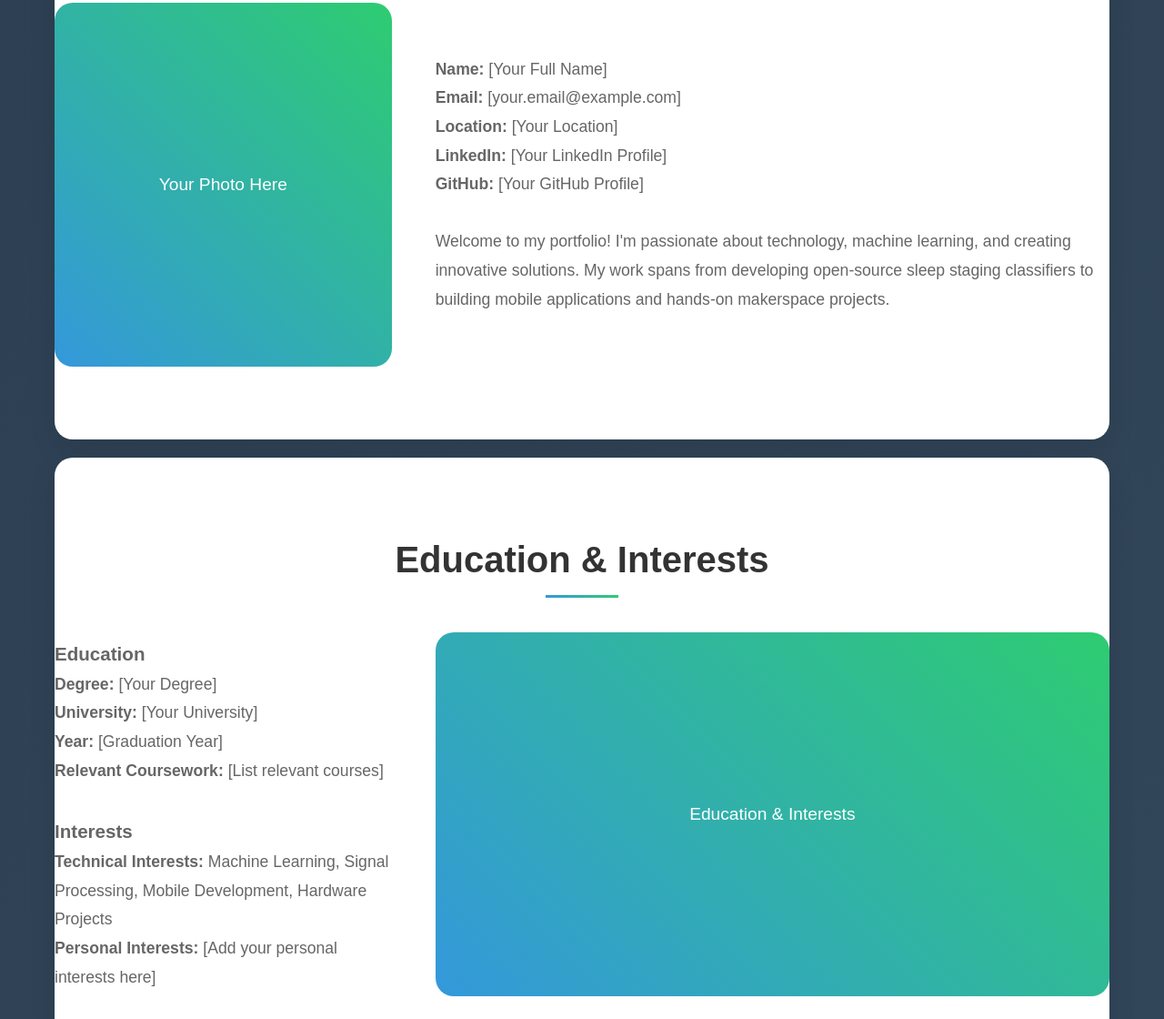
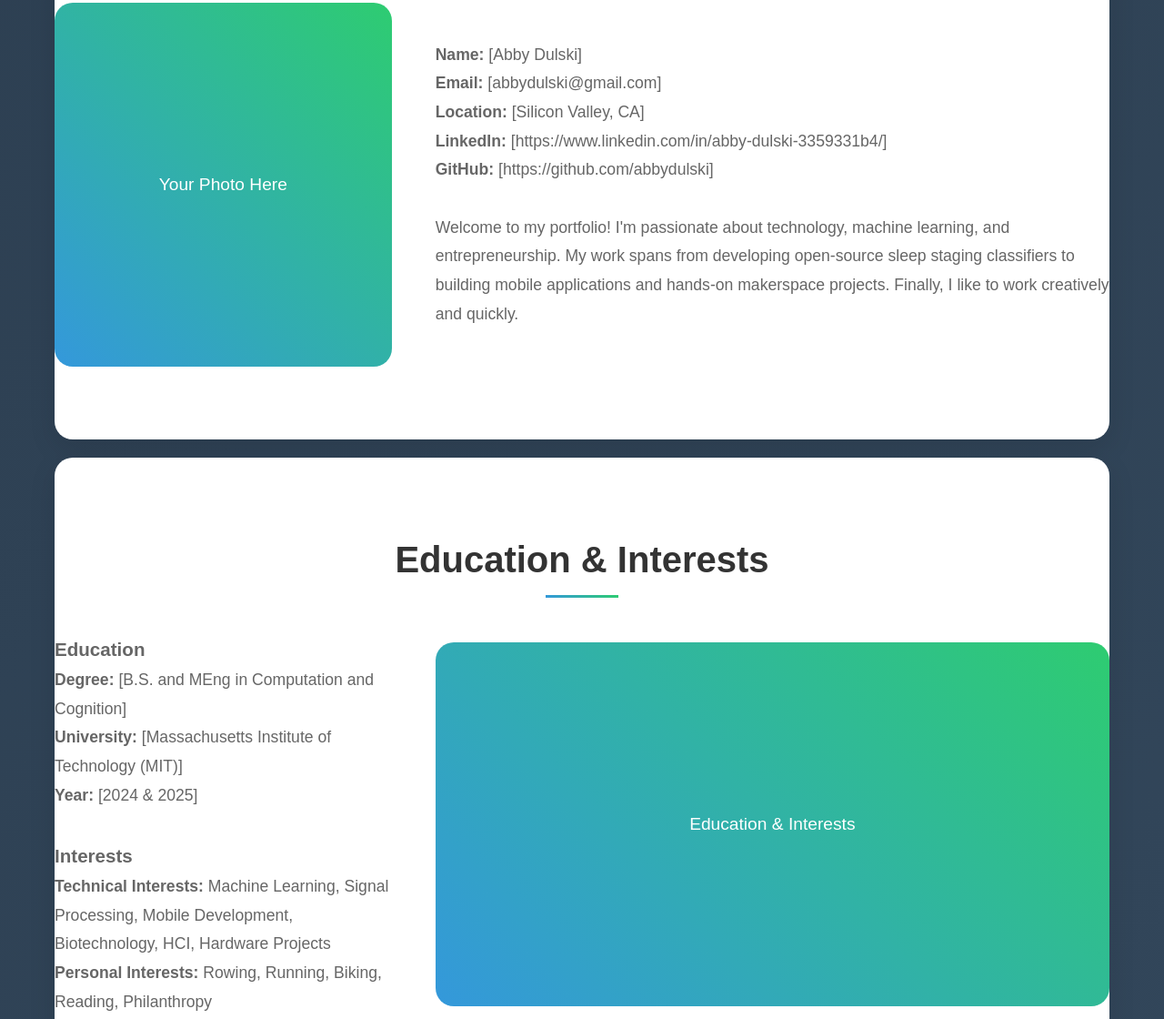
Before and after one commit to abbydulski/PersonalPortfolio, a plain HTML site: page index.html in a window 1280 px wide. Shown: the part 1009-2129 px from the top of the page at 91% size. Drawn offline with Linux system fonts and the light colour scheme.

Commit message:
Update index.html
personal info

```diff
--- a/index.html
+++ b/index.html
@@ -3,7 +3,7 @@
 <head>
     <meta charset="UTF-8">
     <meta name="viewport" content="width=device-width, initial-scale=1.0">
-    <title>Your Name - Portfolio</title>
+    <title>Abby Dulski - Portfolio</title>
     <style>
         * {
             margin: 0;
@@ -443,9 +443,7 @@
 
     <section id="home" class="hero">
         <div class="hero-content">
-            <h1>Your Name</h1>
-            <p>Creative Developer & Designer</p>
-            <p>I craft digital experiences that inspire and engage</p>
+            <h1>Abby Dulski</h1>
             <a href="#projects" class="cta-button">View My Work</a>
         </div>
     </section>
@@ -458,13 +456,13 @@
                     Your Photo Here
                 </div>
                 <div class="about-text">
-                    <p><strong>Name:</strong> [Your Full Name]</p>
-                    <p><strong>Email:</strong> [your.email@example.com]</p>
-                    <p><strong>Location:</strong> [Your Location]</p>
-                    <p><strong>LinkedIn:</strong> [Your LinkedIn Profile]</p>
-                    <p><strong>GitHub:</strong> [Your GitHub Profile]</p>
+                    <p><strong>Name:</strong> [Abby Dulski]</p>
+                    <p><strong>Email:</strong> [abbydulski@gmail.com]</p>
+                    <p><strong>Location:</strong> [Silicon Valley, CA]</p>
+                    <p><strong>LinkedIn:</strong> [https://www.linkedin.com/in/abby-dulski-3359331b4/]</p>
+                    <p><strong>GitHub:</strong> [https://github.com/abbydulski]</p>
                     <br>
-                    <p>Welcome to my portfolio! I'm passionate about technology, machine learning, and creating innovative solutions. My work spans from developing open-source sleep staging classifiers to building mobile applications and hands-on makerspace projects.</p>
+                    <p>Welcome to my portfolio! I'm passionate about technology, machine learning, and entrepreneurship. My work spans from developing open-source sleep staging classifiers to building mobile applications and hands-on makerspace projects. Finally, I like to work creatively and quickly.</p>
                 </div>
             </div>
         </section>
@@ -474,14 +472,13 @@
             <div class="about-content">
                 <div class="about-text">
                     <h3>Education</h3>
-                    <p><strong>Degree:</strong> [Your Degree]</p>
-                    <p><strong>University:</strong> [Your University]</p>
-                    <p><strong>Year:</strong> [Graduation Year]</p>
-                    <p><strong>Relevant Coursework:</strong> [List relevant courses]</p>
+                    <p><strong>Degree:</strong> [B.S. and MEng in Computation and Cognition]</p>
+                    <p><strong>University:</strong> [Massachusetts Institute of Technology (MIT)]</p>
+                    <p><strong>Year:</strong> [2024 & 2025]</p>
                     <br>
                     <h3>Interests</h3>
-                    <p><strong>Technical Interests:</strong> Machine Learning, Signal Processing, Mobile Development, Hardware Projects</p>
-                    <p><strong>Personal Interests:</strong> [Add your personal interests here]</p>
+                    <p><strong>Technical Interests:</strong> Machine Learning, Signal Processing, Mobile Development, Biotechnology, HCI, Hardware Projects</p>
+                    <p><strong>Personal Interests:</strong> Rowing, Running, Biking, Reading, Philanthropy</p>
                 </div>
                 <div class="about-image">
                     Education & Interests
@@ -498,11 +495,11 @@
                 </div>
                 <div class="skill-card">
                     <h3>Mobile Development</h3>
-                    <p>React Native, Flutter, Swift, Java/Kotlin</p>
+                    <p>React Native, Swift, Java/Kotlin</p>
                 </div>
                 <div class="skill-card">
                     <h3>Hardware & Making</h3>
-                    <p>Arduino, Raspberry Pi, 3D Printing, CAD Design</p>
+                    <p>3D Printing, CAD Design, Electronics</p>
                 </div>
                 <div class="skill-card">
                     <h3>Web Development</h3>
```
